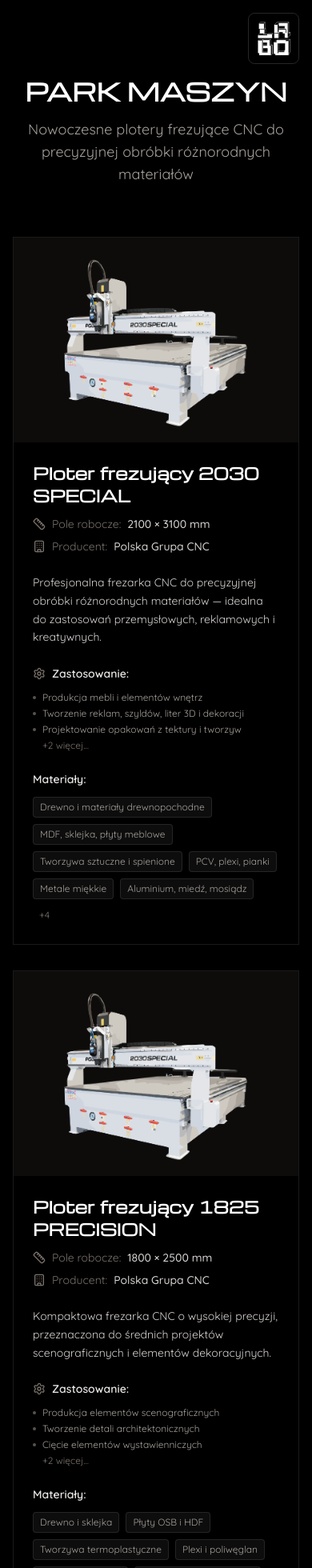
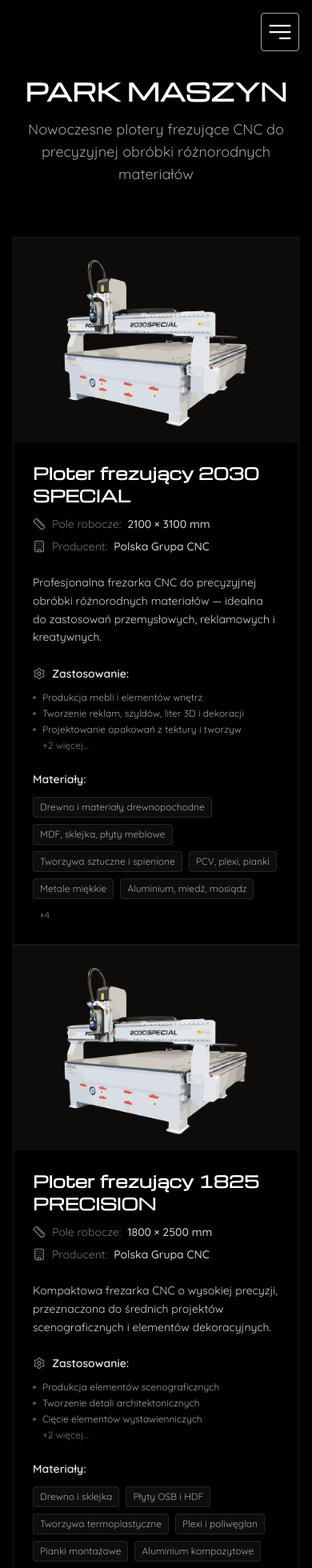
Before and after one commit to frankot/labo-v2, a Next.js app: page /park-maszyn in a window 390 px wide. Shown: the top 1960 px of the page at 80% size. Built offline with nearby package versions, Linux system fonts and the light colour scheme.

Commit message:
machines desktop mobile fixes

```diff
--- a/src/app/components/_main/Contact.tsx
+++ b/src/app/components/_main/Contact.tsx
@@ -46,7 +46,7 @@ export default function Contact() {
   return (
     <section id="contact" className="relative">
       <StickyHeader
-        className="px-2 md:ml-0 md:px-0"
+        className="px-2 md:ml-0 md:px-0 "
         title="KONTAKT"
         delay={0.2}
       />
--- a/src/app/components/_main/Process.tsx
+++ b/src/app/components/_main/Process.tsx
@@ -329,7 +329,7 @@ const MobileProcess = () => {
     <div className="px-2 py-12 md:px-0 lg:hidden" ref={ref}>
       {/* Mobile Sticky Header */}
       <StickyHeader
-        className="font-bol top-0 z-0 text-left text-[4rem] text-white/20 lg:-mt-[12rem] lg:text-[5rem] xl:text-[12rem]"
+        className="font-bol top-0 z-0 text-center  text-[3rem] text-white/20 lg:-mt-[12rem] lg:text-[5rem] xl:text-[12rem]"
         title="PROCES"
         delay={0.2}
       />
--- a/src/app/components/navbar/MobileNav.tsx
+++ b/src/app/components/navbar/MobileNav.tsx
@@ -3,7 +3,7 @@
 import { useState, useEffect } from "react";
 import Image from "next/image";
 import Link from "next/link";
-import { X, ChevronDown } from "lucide-react";
+import { X, ChevronDown, Phone, Mail } from "lucide-react";
 import { navLinks } from "./navigation-data";
 
 const MobileNav = () => {
@@ -43,32 +43,75 @@ const MobileNav = () => {
       {/* Hamburger Button */}
       <button
         onClick={toggleMenu}
-        className="fixed top-4 right-4 z-30 flex h-16 w-16 items-center justify-center rounded-lg border border-neutral-800 bg-black/80 backdrop-blur-sm md:hidden"
+        className="fixed top-4 right-4 z-30 flex size-12 items-center justify-center rounded border border-neutral-400 bg-black/50 backdrop-blur-sm md:hidden"
       >
-        <Image src="/logo-small.png" alt="Menu" width={50} height={50} />
+        <svg
+          data-slot="icon"
+          fill="none"
+          strokeWidth="1.5"
+          stroke="currentColor"
+          viewBox="0 0 24 24"
+          xmlns="http://www.w3.org/2000/svg"
+          aria-hidden="true"
+          className="size-9 text-white"
+        >
+          <path
+            strokeLinecap="round"
+            strokeLinejoin="round"
+            d="M3.75 6.75h16.5M3.75 12h16.5M12 17.25h8.25"
+          ></path>
+        </svg>
       </button>
 
       {/* Mobile Menu - Always Rendered */}
       <div
-        className={`fixed top-0 right-0 z-40 h-screen w-80 transform overflow-y-auto bg-black transition-transform duration-300 md:hidden ${
+        className={`fixed top-0 right-0 z-40 h-screen w-4/5 min-w-64 transform overflow-y-auto bg-black transition-transform duration-300 md:hidden ${
           isMenuOpen ? "translate-x-0" : "translate-x-full"
         }`}
       >
+        {/* Header with X button and phone number */}
+        <div className="flex items-center justify-between px-6 pt-4">
+          <div className="flex items-center gap-2 text-white">
+            <Phone size={16} />
+            <span className="text-sm">+48 123 456 789</span>
+          </div>
           <button
             onClick={closeMenu}
-          className="absolute top-6 right-10 text-white"
+            className="flex size-12 items-center justify-center rounded border border-neutral-400 bg-black/50 backdrop-blur-sm"
           >
-          <X size={32} />
+            <X size={20} className="text-white" />
           </button>
+        </div>
 
-        <div className="px-6 pt-20">
+        <div className="px-6 pt-6">
+          {/* Logo and placeholder text section */}
+          <div className="mb-8 flex gap-4">
+            <div className="w-full">
               <Image
                 src="/logo.png"
                 alt="Logo"
                 width={150}
                 height={50}
-            className="mb-8"
+                className="w-full"
               />
+            </div>
+            <div className="w-2/3">
+              <div className="space-y-3 text-sm">
+                <div className="border-t border-neutral-700 pt-2">
+                  <h4 className="mb-1 text-xs font-medium tracking-wide text-neutral-500 uppercase">
+                    Zastępca Szeryfa
+                  </h4>
+                  <p className="text-neutral-400">+48 987 654 321</p>
+                </div>
+                <div>
+                  <h4 className="mb-1 text-xs font-medium tracking-wide text-neutral-500 uppercase">
+                    Email
+                  </h4>
+                  <p className="text-neutral-400">kontakt@labo.pl</p>
+                </div>
+              </div>
+            </div>
+          </div>
 
           <nav className="space-y-2">
             {navLinks.map((link) => (
@@ -81,7 +124,7 @@ const MobileNav = () => {
                     >
                       {link.label}
                       <ChevronDown
-                        className={`transform duration-300 transition-transform ${
+                        className={`transform transition-transform duration-300 ${
                           openSections.includes(link.label) ? "rotate-180" : ""
                         }`}
                         size={20}
--- a/src/app/components/navbar/navigation-data.ts
+++ b/src/app/components/navbar/navigation-data.ts
@@ -92,13 +92,14 @@ export const navLinks: NavLink[] = [
   },
   {
     label: "Realizacje",
+    href: "/realizacje",
     items: realizacjeComponents.map((item) => ({
       href: item.href,
       label: item.title,
       description: item.description,
     })),
   },
-  { href: "/park-maszynowy", label: "Park maszynowy" },
+  { href: "/park-maszyn", label: "Park maszynowy" },
   { href: "/ekipa", label: "Ekipa" },
   {
     label: "Kontakt",
--- a/src/app/components/ui/sticky-header.tsx
+++ b/src/app/components/ui/sticky-header.tsx
@@ -16,7 +16,7 @@ export default function StickyHeader({
   staggerDelay = 0.04,
 }: StickyHeaderProps) {
   const defaultClasses =
-    "font-michroma sticky top-0 z-0 font-bold tracking-tight text-center pointer-events-none text-[4rem] text-white/20 lg:text-[5rem] xl:text-[12rem]";
+    "font-michroma sticky top-0 z-0 font-bold tracking-tight text-center pointer-events-none text-[3rem] text-white/20 lg:text-[5rem] xl:text-[12rem]";
 
   return (
     <h1 className={`${defaultClasses} ${className}`}>
--- a/src/app/page.tsx
+++ b/src/app/page.tsx
@@ -9,7 +9,7 @@ import Contact from "./components/_main/Contact";
 
 export default function Home() {
   return (
-    <div className="hidden lg:block">
+    <div className="h">
       <Hero />
       <div className="mt-20 w-full lg:mt-0 lg:h-screen">
         <FrameLayout />
--- a/src/app/park-maszyn/MachineCard.tsx
+++ b/src/app/park-maszyn/MachineCard.tsx
@@ -19,9 +19,10 @@ interface MachineCardProps {
 export default function MachineCard({ machine }: MachineCardProps) {
   return (
     <div className="overflow-hidden border border-white/10 bg-black/40 backdrop-blur-sm">
-      <div className="flex flex-col lg:h-96 lg:flex-row">
+      {/* Mobile layout */}
+      <div className="flex flex-col lg:hidden">
         {/* Image Section */}
-        <div className="relative h-64 bg-stone-900/50 lg:h-full lg:w-1/2">
+        <div className="relative h-64 bg-stone-900/50">
           <Image
             src={machine.image}
             alt={machine.name}
@@ -32,10 +33,104 @@ export default function MachineCard({ machine }: MachineCardProps) {
         </div>
 
         {/* Content Section */}
-        <div className="p-6 lg:w-1/2 lg:p-8">
+        <div className="p-6">
           {/* Header */}
           <div className="mb-6">
-            <h3 className="font-michroma mb-3 text-xl font-bold text-white lg:text-2xl">
+            <h3 className="font-michroma mb-3 text-xl font-bold text-white">
+              {machine.name}
+            </h3>
+
+            {/* Specs */}
+            <div className="space-y-2">
+              <div className="flex items-center gap-2 text-stone-300">
+                <Ruler className="h-4 w-4 text-stone-500" />
+                <span className="text-sm text-stone-500">Pole robocze:</span>
+                <span className="text-sm font-medium">{machine.workArea}</span>
+              </div>
+
+              <div className="flex items-center gap-2 text-stone-300">
+                <Building className="h-4 w-4 text-stone-500" />
+                <span className="text-sm text-stone-500">Producent:</span>
+                <span className="text-sm font-medium">
+                  {machine.manufacturer}
+                </span>
+              </div>
+            </div>
+          </div>
+
+          {/* Description */}
+          <p className="mb-6 text-sm leading-relaxed text-stone-300">
+            {machine.description}
+          </p>
+
+          {/* Applications */}
+          <div className="mb-6">
+            <div className="mb-3 flex items-center gap-2">
+              <Settings className="h-4 w-4 text-stone-500" />
+              <h4 className="text-sm font-semibold text-stone-200">
+                Zastosowanie:
+              </h4>
+            </div>
+            <ul className="space-y-1">
+              {machine.applications.slice(0, 3).map((app, index) => (
+                <li
+                  key={index}
+                  className="flex items-start gap-2 text-xs text-stone-400"
+                >
+                  <span className="mt-1.5 h-1 w-1 flex-shrink-0 rounded-full bg-stone-600" />
+                  {app}
+                </li>
+              ))}
+              {machine.applications.length > 3 && (
+                <li className="ml-3 text-xs text-stone-500">
+                  +{machine.applications.length - 3} więcej...
+                </li>
+              )}
+            </ul>
+          </div>
+
+          {/* Materials */}
+          <div>
+            <h4 className="mb-3 text-sm font-semibold text-stone-200">
+              Materiały:
+            </h4>
+            <div className="flex flex-wrap gap-2">
+              {machine.materials.slice(0, 6).map((material, index) => (
+                <span
+                  key={index}
+                  className="rounded border border-white/10 bg-white/5 px-2 py-1 text-xs text-stone-400"
+                >
+                  {material}
+                </span>
+              ))}
+              {machine.materials.length > 6 && (
+                <span className="px-2 py-1 text-xs text-stone-500">
+                  +{machine.materials.length - 6}
+                </span>
+              )}
+            </div>
+          </div>
+        </div>
+      </div>
+
+      {/* Desktop layout with fixed photo and scrollable content */}
+      <div className="hidden h-full lg:flex">
+        {/* Fixed Image Section */}
+        <div className="relative w-1/2 bg-stone-900/50">
+          <Image
+            src={machine.image}
+            alt={machine.name}
+            fill
+            className="object-contain"
+            priority
+          />
+        </div>
+
+        {/* Scrollable Content Section */}
+        <div className="w-1/2 overflow-y-auto p-8">
+          {/* Header */}
+          <div className="mb-6">
+            <h3 className="font-michroma mb-3 text-2xl font-bold text-white">
               {machine.name}
             </h3>
 
--- a/src/app/park-maszyn/MachinesGrid.tsx
+++ b/src/app/park-maszyn/MachinesGrid.tsx
@@ -6,11 +6,25 @@ import { machinesData } from "./machines-data";
 export default function MachinesGrid() {
   return (
     <div className="grid gap-8 md:gap-12 lg:gap-16">
-      {machinesData.map((machine) => (
-        <div key={machine.id} className="w-full">
-          <MachineCard machine={machine} />
+      {/* Mobile layout */}
+      <div className="block lg:hidden">
+        {machinesData.map((machine) => (
+          <div key={machine.id} className="w-full">
+            <MachineCard machine={machine} />
+          </div>
+        ))}
+      </div>
+
+      {/* Desktop layout with fixed height and snap scrolling */}
+      <div className="hidden lg:block">
+        <div className="h-screen snap-y snap-mandatory overflow-y-auto">
+          {machinesData.map((machine) => (
+            <div key={machine.id} className="h-screen snap-start">
+              <MachineCard machine={machine} />
+            </div>
+          ))}
         </div>
-      ))}
+      </div>
     </div>
   );
 }
```
Lines whose indentation alone changed are shown as unchanged.
